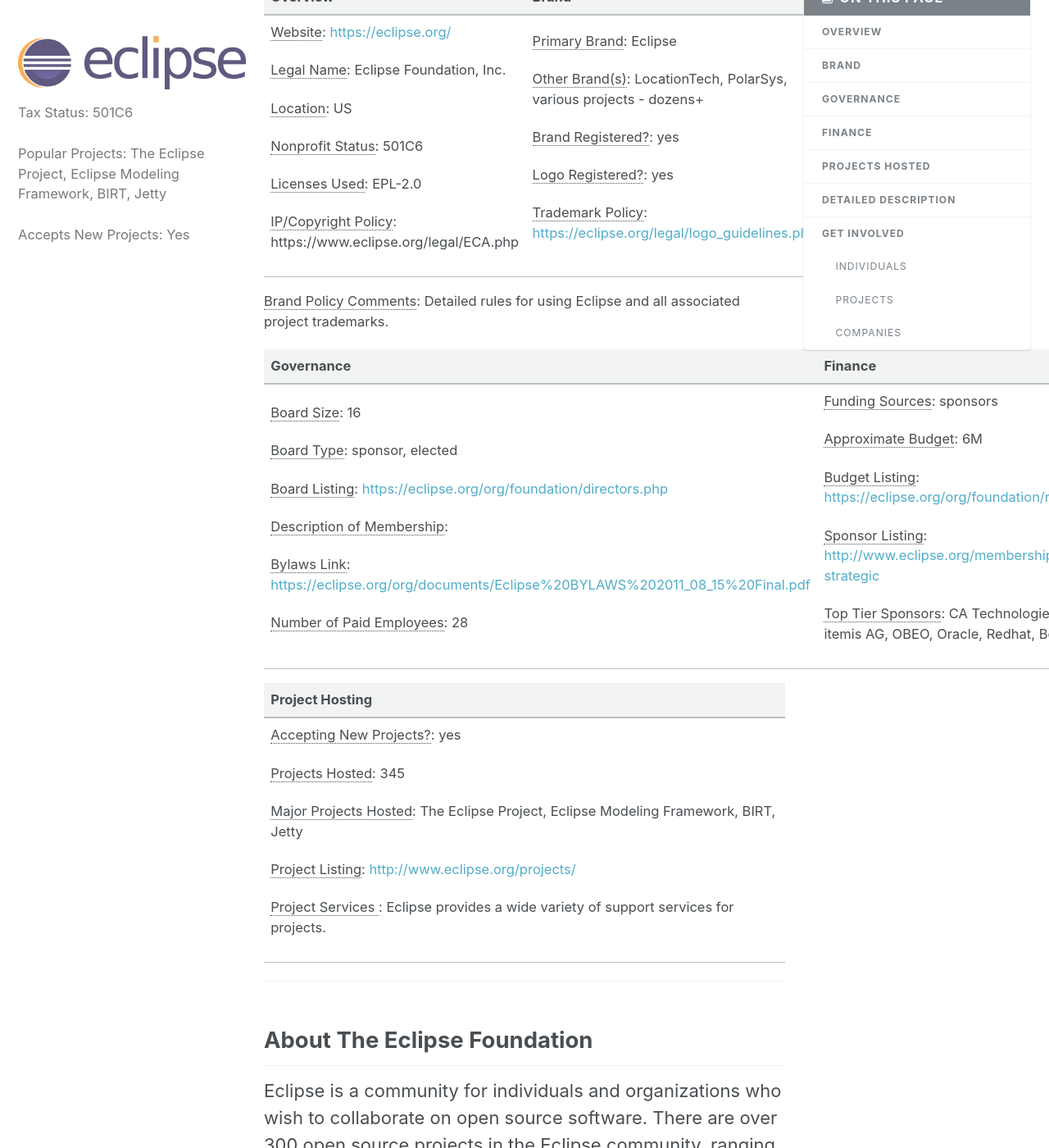
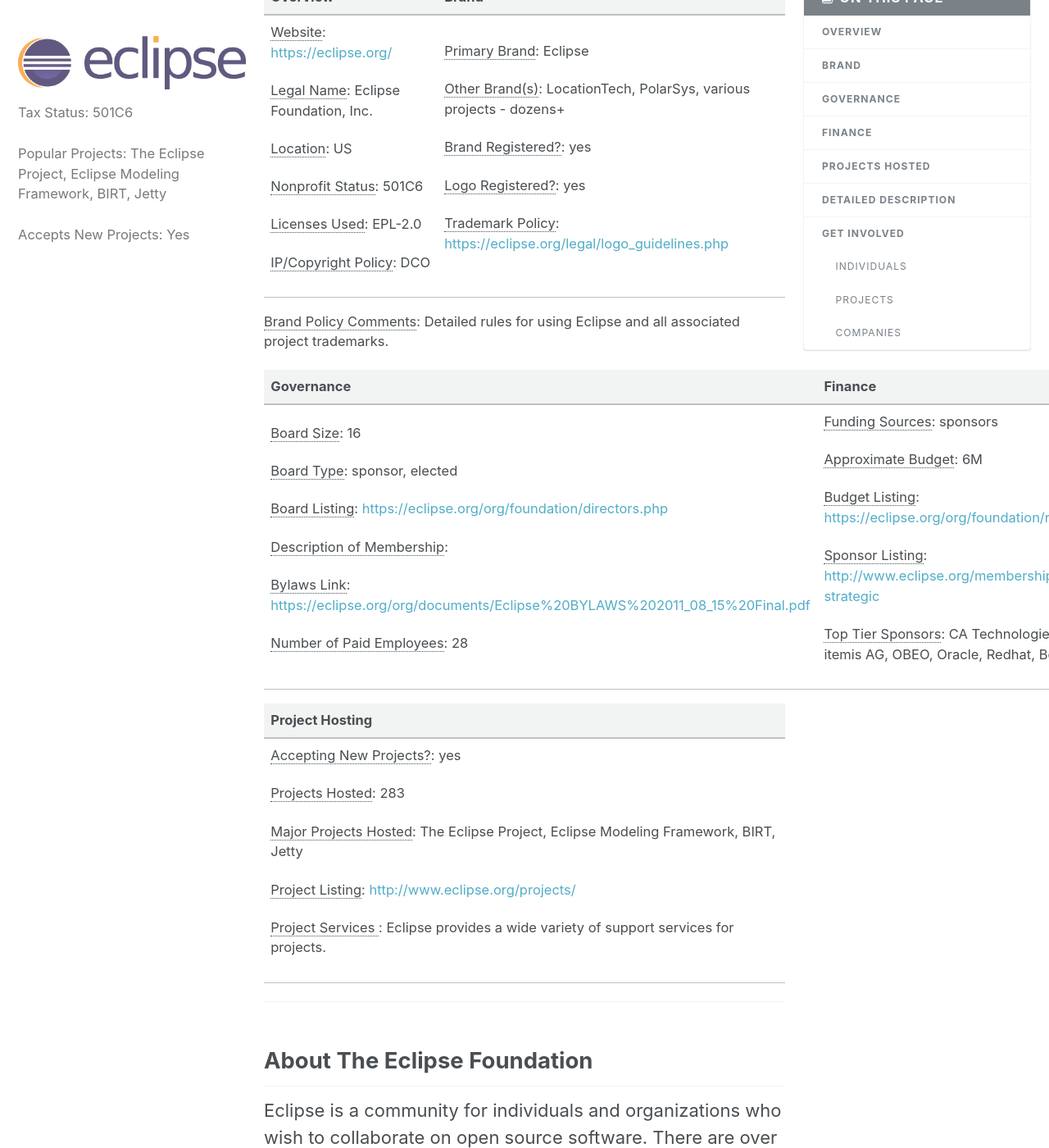
Before and after one commit to ShaneCurcuru/chooseafoundation, a Jekyll site: the page built from _foundations/eclipse.md, in a window 1280 px wide and 1400 px high, scrolled down 541 px. Shown: the whole window at 82% size. Built offline with Jekyll 4.4.1, drawn with Linux system fonts in a browser that asks for light colours.

Commit message:
Minor corrections from PR2

```diff
--- a/_foundations/eclipse.md
+++ b/_foundations/eclipse.md
@@ -25,7 +25,8 @@
   location: "US"
   nonprofit: "501C6"
   licenses: "EPL-2.0"
-  copyrightPolicy: "https://www.eclipse.org/legal/ECA.php"
+  copyrightPolicy: "DCO"
+  copyrightPolicyURL: "https://www.eclipse.org/legal/ECA.php"
 governance:
   boardSize: "16"
   boardType: "sponsor, elected"
@@ -49,7 +50,7 @@
   useURL: ""
   comments: "Detailed rules for using Eclipse and all associated project trademarks."
 projects:
-  total: "345"
+  total: "283"
   governance: ""
   notable: "The Eclipse Project, Eclipse Modeling Framework, BIRT, Jetty"
   listURL: "http://www.eclipse.org/projects/"
```
